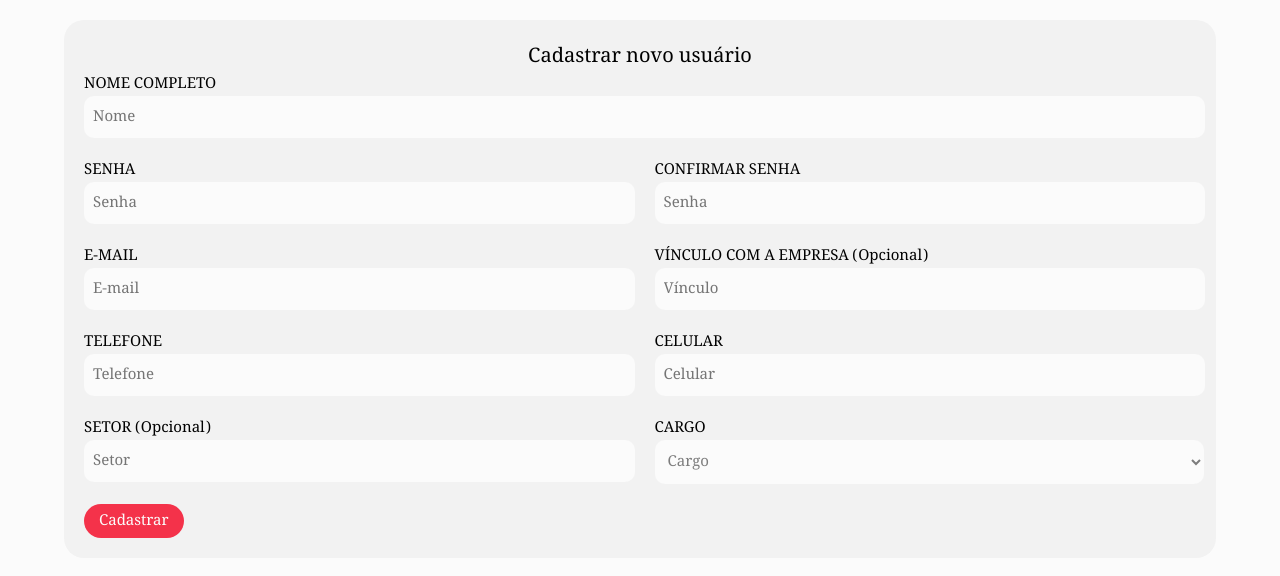
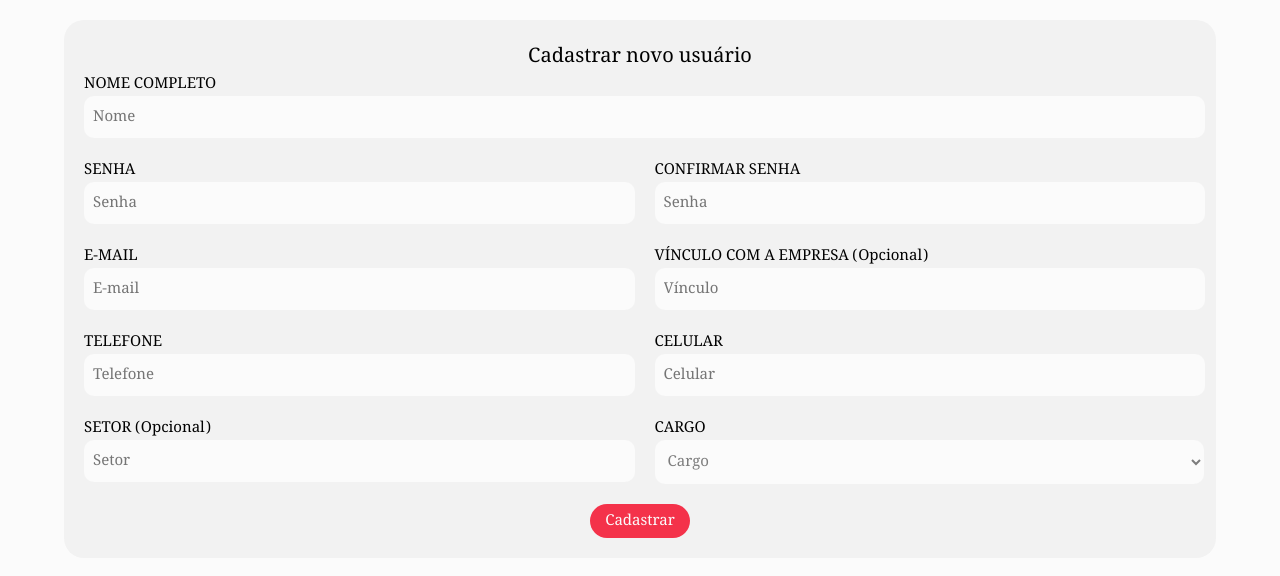
Before and after one commit to equipedevo/API_2_FRONT, a React (Create React App) app in the folder hermez/: page /cadastroUser in a window 1280 px wide. Shown: the top 576 px of the page. Built offline with nearby package versions, Linux system fonts and the light colour scheme.

Commit message:
T05 - Arrumei estilização do botão enviar.

```diff
--- a/hermez/src/pages/css/CadastroUser.css
+++ b/hermez/src/pages/css/CadastroUser.css
@@ -70,7 +70,6 @@
     width: auto;
 }
 
-.divBotaoEnviar{
-    display: center;
-    margin-left: (100% width)/2;
+.divEnviarCadastro{
+    display: flex;
 }
```
